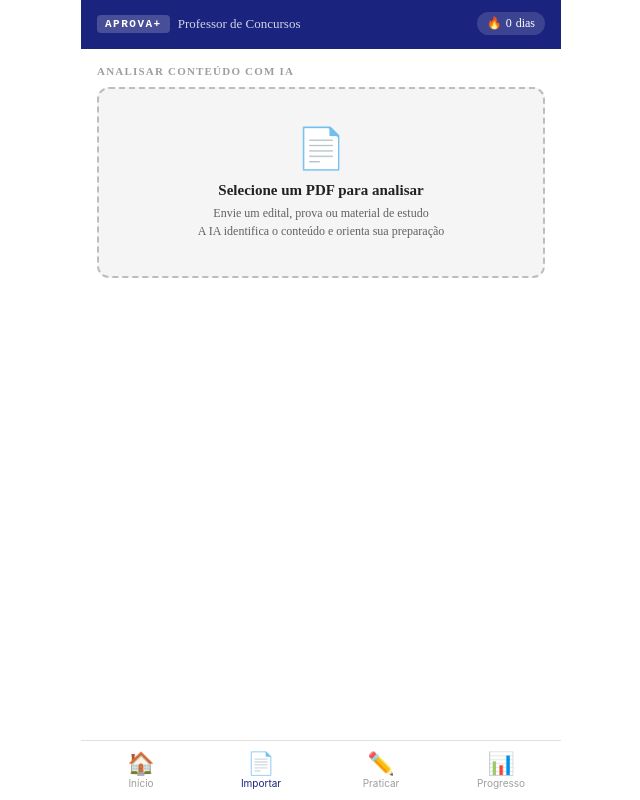
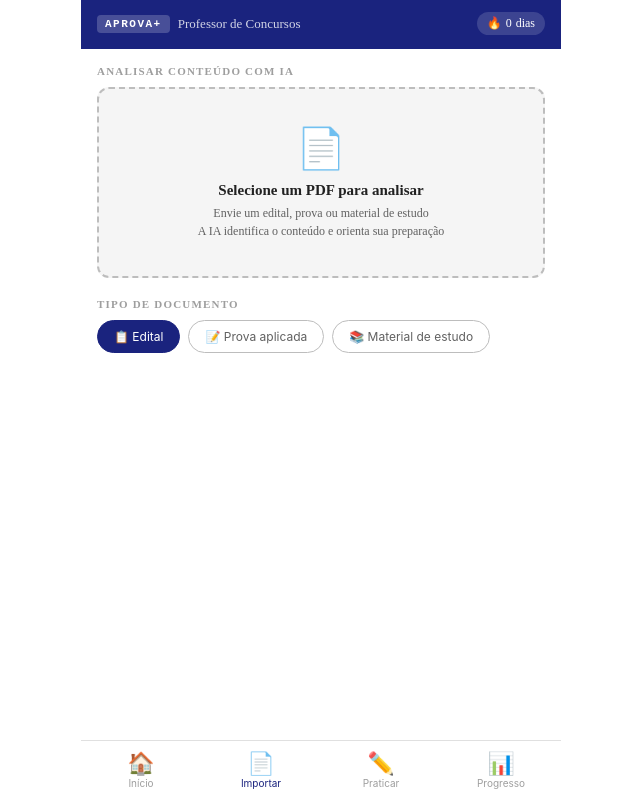
Before and after one commit to ansiogenicotech-gif/fundatec, a plain HTML site: page index.html in a window 1280 px wide. Both pictures are taken after a click on the element 640 px from the left and 316 px from the top of the page. Shown: the whole page, without its empty margins (319-959 px from the left). Drawn offline with Linux system fonts and the light colour scheme.

Commit message:
Update index.html

```diff
--- a/index.html
+++ b/index.html
@@ -301,6 +301,23 @@
 <div class="upload-zone-title">Selecione um PDF para analisar</div>
 <div class="upload-zone-sub">Envie um edital, prova ou material de estudo<br>A IA identifica o conteúdo e orienta sua preparação</div>
       </div>
+      <div class="section-label">Tipo de documento</div>
+
+<div class="subj-chips" id="pdf-type-options">
+  <button class="subj-chip sel" type="button" onclick="selectPdfType('edital', this)">
+    📋 Edital
+  </button>
+
+  <button class="subj-chip" type="button" onclick="selectPdfType('prova', this)">
+    📝 Prova aplicada
+  </button>
+
+  <button class="subj-chip" type="button" onclick="selectPdfType('material', this)">
+    📚 Material de estudo
+  </button>
+</div>
+
+<input type="hidden" id="pdf-type" value="edital">
       <input type="file" id="pdf-input" accept=".pdf" style="display:none" onchange="handlePdf(this)">
       <div id="process-area"></div>
     </div>
```
